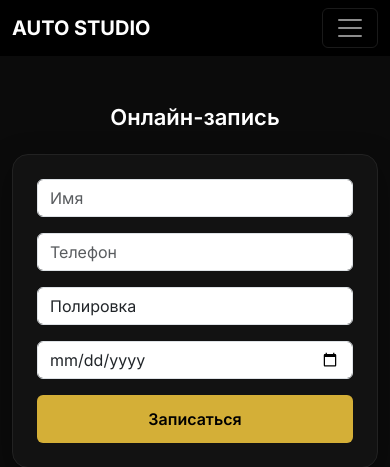
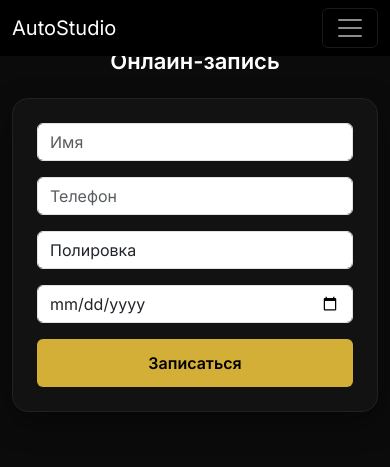
Before and after one commit to smych-pica/autostudia, a Flask app: page /booking in a window 390 px wide. Shown: the top 467 px of the page. Run offline with Flask 3, Linux system fonts and the light colour scheme.

Commit message:
fix web on phone

```diff
--- a/templates/base.html
+++ b/templates/base.html
@@ -16,26 +16,56 @@
 <body>
 
 <!-- НАВБАР -->
-<nav class="navbar navbar-expand-lg navbar-dark bg-black">
-  <div class="container">
-    <a class="navbar-brand fw-bold">AUTO STUDIO</a>
+<nav class="navbar navbar-dark bg-black fixed-top">
+  <div class="container-fluid">
 
-    <button class="navbar-toggler" data-bs-toggle="collapse" data-bs-target="#nav">
+    <a class="navbar-brand" href="/">AutoStudio</a>
+
+    <!-- кнопка меню -->
+    <button class="navbar-toggler" type="button" data-bs-toggle="offcanvas" data-bs-target="#menu">
       <span class="navbar-toggler-icon"></span>
     </button>
 
-    <div class="collapse navbar-collapse" id="nav">
-      <ul class="navbar-nav ms-auto">
-        <li class="nav-item"><a href="/" class="nav-link">Главная</a></li>
-        <li class="nav-item"><a href="/portfolio" class="nav-link">Портфолио</a></li>
-        <li class="nav-item"><a href="/calculator" class="nav-link">Калькулятор</a></li>
-        <li class="nav-item"><a href="/booking" class="nav-link btn btn-gold ms-2">Записаться</a></li>
-      </ul>
+    <!-- меню -->
+    <div class="offcanvas offcanvas-end bg-dark text-white" tabindex="-1" id="menu">
+
+      <div class="offcanvas-header">
+        <h5 class="offcanvas-title">Меню</h5>
+        <button type="button" class="btn-close btn-close-white" data-bs-dismiss="offcanvas"></button>
+      </div>
+
+      <div class="offcanvas-body">
+
+        <ul class="navbar-nav">
+
+          <li class="nav-item">
+            <a class="nav-link text-white" href="/">Главная</a>
+          </li>
+
+          <li class="nav-item">
+            <a class="nav-link text-white" href="/portfolio">Портфолио</a>
+          </li>
+
+          <li class="nav-item">
+            <a class="nav-link text-white" href="/calculator">Калькулятор</a>
+          </li>
+
+          <li class="nav-item mt-3">
+            <a class="btn btn-warning w-100" href="/booking">
+              Записаться
+            </a>
+          </li>
+
+        </ul>
+
+      </div>
     </div>
+
   </div>
 </nav>
 
 {% block content %}{% endblock %}
+<script src="https://cdn.jsdelivr.net/npm/bootstrap@5.3.0/dist/js/bootstrap.bundle.min.js"></script>
 
 </body>
 </html>
```
